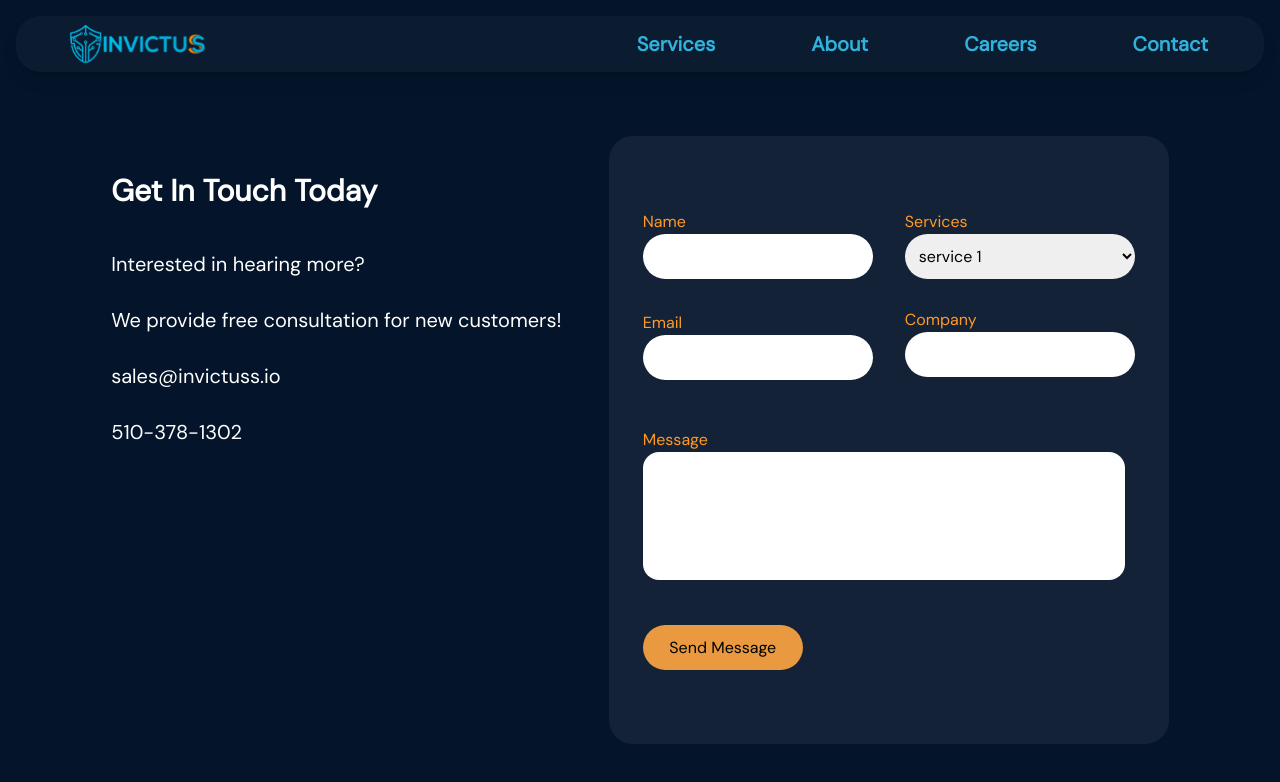
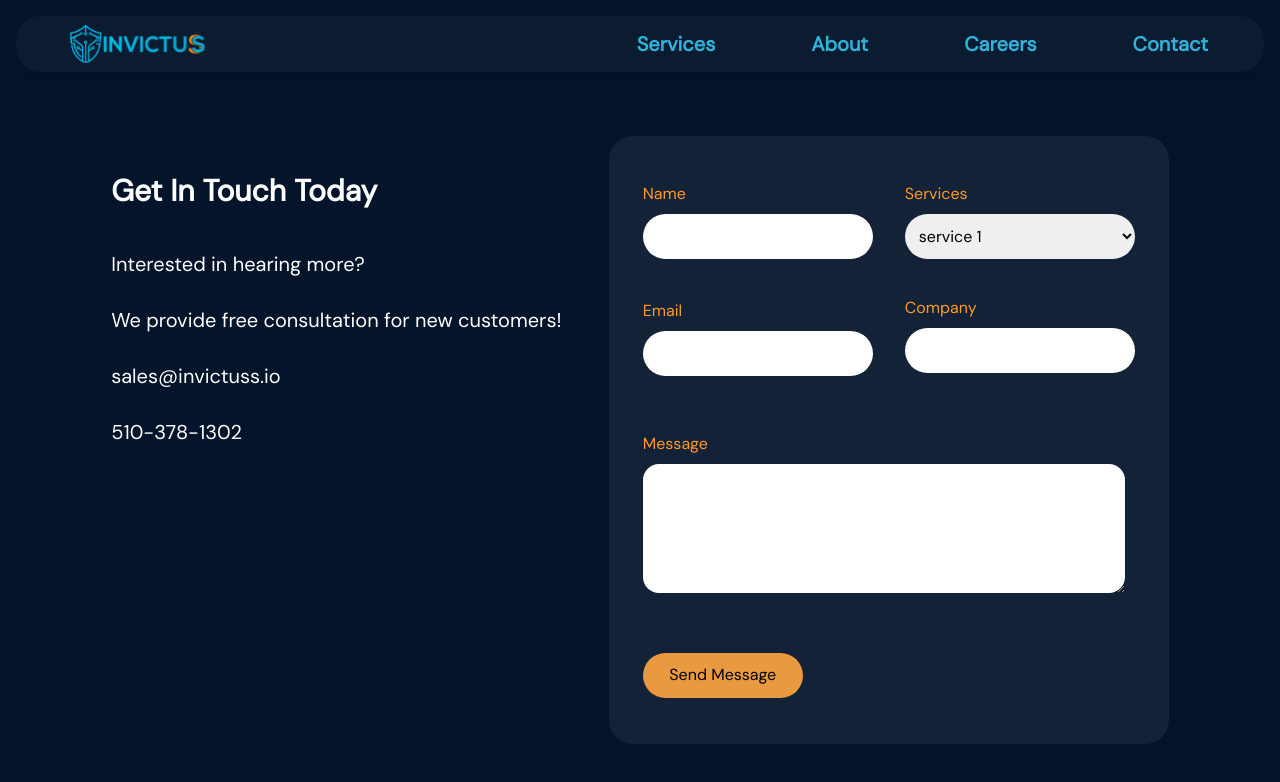
Before and after one commit to arana489/Invictuss, a React (Vite) app: page /contact in a window 1280 px wide. Shown: the top 782 px of the page. Built offline with nearby package versions, Linux system fonts and the light colour scheme; a web font is replaced by a local one.

Commit message:
fix html attribute error, use textarea, and margin styles

```diff
--- a/src/components/Contacts/Contact.jsx
+++ b/src/components/Contacts/Contact.jsx
@@ -42,39 +42,39 @@ export default function Contact(){
 
 
                 <div className="bg-contactBlue lg:m-0 m-auto w-[30rem] md:w-[35rem] lg:w-[35rem] h-[38rem] rounded-3xl flex items-center justify-center">
-                    <form>
+                    <form id="contactform">
                         <div className="grid grid-cols-2 gap-[2rem] mb-[3rem]  ">
                             <div className="flex flex-col gap-[2rem]">
                                 <div>
-                                    <label className="text-bright-orange text-sm" for="name" > Name</label><br></br>
-                                        <input type="text" value={info.name} id="name" className="placeholder-gray-500 p-2.5 text-l h-[45px] w-[180px] md:w-[230px] lg:[230px rounded-full" onChange={e=>setInfo((x)=>({...x, name:e.target.value}))}></input><br></br>
+                                    <label className="text-bright-orange text-sm" htmlFor="name" > Name</label><br></br>
+                                    <input type="text" value={info.name} id="name" className="my-2 placeholder-gray-500 p-2.5 text-l h-[45px] w-[180px] md:w-[230px] lg:[230px rounded-full" onChange={e=>setInfo((x)=>({...x, name:e.target.value}))}></input><br></br>
                                 </div>
 
                                 <div>
-                                    <label className="text-bright-orange text-sm" for="email">Email</label><br></br>
-                                        <input type="text" value={info.email} id="email" className="p-2.5 text-sm  h-[45px] w-[180px] md:w-[230px] lg:[230px rounded-full" onChange={e=>setInfo((x)=>({...x, email:e.target.value}))}></input><br></br>
+                                    <label className="text-bright-orange text-sm" htmlFor="email">Email</label><br></br>
+                                    <input type="text" value={info.email} id="email" className="my-2 p-2.5 text-sm  h-[45px] w-[180px] md:w-[230px] lg:[230px rounded-full" onChange={e=>setInfo((x)=>({...x, email:e.target.value}))}></input><br></br>
                                 </div>
                             </div>
 
                             <div className="flex flex-col gap-[29px]">
                                 <div>
-                                    <label className="text-bright-orange text-sm" for="services">Services</label><br></br>
-                                        <select type="text" value={info.services} id="phone" className="p-2.5 text-sm  h-[45px] w-[180px] md:w-[230px] lg:[230px rounded-full" onChange={e=>setInfo((x)=>({...x, services:e.target.value}))}>
-                                            <option value="service 1">service 1</option>
-                                            <option value="service 2">service 2</option>
-                                            <option value="service 3">service 3</option>
-                                            <option value="service 4 ">service 4</option>
-                                        </select><br></br>
+                                    <label className="text-bright-orange text-sm" htmlFor="services">Services</label><br></br>
+                                    <select type="text" value={info.services} id="phone" className="my-2 p-2.5 text-sm  h-[45px] w-[180px] md:w-[230px] lg:[230px rounded-full" onChange={e=>setInfo((x)=>({...x, services:e.target.value}))}>
+                                        <option value="service 1">service 1</option>
+                                        <option value="service 2">service 2</option>
+                                        <option value="service 3">service 3</option>
+                                        <option value="service 4 ">service 4</option>
+                                    </select><br></br>
                                 </div>
                                 <div className="">
-                                    <label className="text-bright-orange text-sm" for="company">Company</label><br></br>
-                                        <input type="text" id="company" value={info.company} className="p-2.5 text-sm  h-[45px] w-[180px] md:w-[230px] lg:[230px] rounded-full" onChange={e=>setInfo((x)=>({...x, company:e.target.value}))}></input><br></br>
+                                    <label className="text-bright-orange text-sm" htmlFor="company">Company</label><br></br>
+                                    <input type="text" id="company" value={info.company} className="my-2 p-2.5 text-sm  h-[45px] w-[180px] md:w-[230px] lg:[230px] rounded-full" onChange={e=>setInfo((x)=>({...x, company:e.target.value}))}></input><br></br>
                                 </div>
                             </div>
                         </div>
                         <div className="mb-[29px]">
-                            <label className="text-bright-orange text-sm" for="message">Message</label><br></br>
-                                <input type="text" id="message" value={info.message} className="p-2.5 text-sm h-[128.64px] md:w-[482.56px] lg:md:w-[482.56px] w-[400px] rounded-2xl " onChange={e=>setInfo((x)=>({...x, message:e.target.value}))}></input><br></br>
+                            <label className="text-bright-orange text-sm" htmlFor="message">Message</label><br></br>
+                            <textarea name="message" form="contactform" value={info.message} className="my-2 p-2.5 text-sm h-[128.64px] md:w-[482.56px] lg:md:w-[482.56px] w-[400px] rounded-2xl " onChange={e => setInfo((x) => ({ ...x, message: e.target.value }))}></textarea><br></br>
                         </div>
                         <div>
                             <button type="button" id ="submit" onClick ={submit} className="p-2.5 text-s mt-4 h-[45px] w-[160px] rounded-full bg-orange"> Send Message</button>
```
